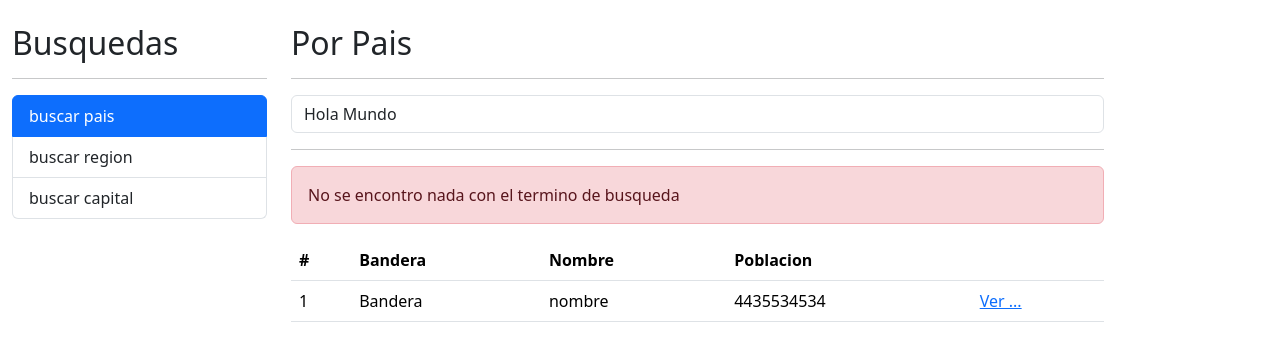
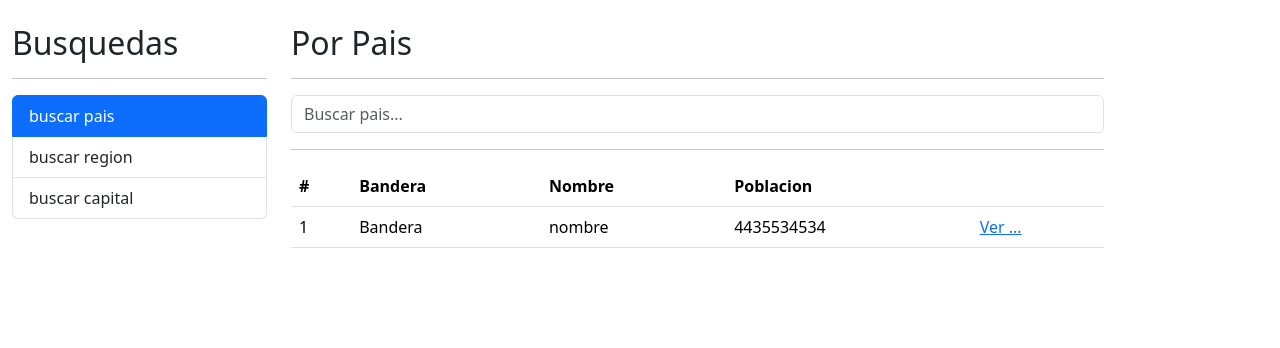
Before and after one commit to rodo92/paisesApp, an Angular app: page / in a window 1280 px wide. Shown: the top 348 px of the page. Built offline with nearby package versions, Linux system fonts and the light colour scheme.

Commit message:
Feat: manejo de errores

```diff
--- a/src/app/pais/pages/por-pais/por-pais.component.html
+++ b/src/app/pais/pages/por-pais/por-pais.component.html
@@ -16,11 +16,11 @@
 </div>
 
 <hr>
-<div class="alert alert-danger">
-    No se encontro nada con el termino de busqueda
+<div *ngIf="hayError" class="alert alert-danger">
+    No se encontro nada con el termino de busqueda: {{ termino }}
 </div>
 
-<div class="row">
+<div  *ngIf="!hayError" class="row">
     <div class="col">
         <table class="table table-hover">
             <thead>
--- a/src/app/pais/pages/por-pais/por-pais.component.ts
+++ b/src/app/pais/pages/por-pais/por-pais.component.ts
@@ -8,14 +8,18 @@ import { PaisService } from '../../services/pais.service';
   ]
 })
 export class PorPaisComponent {
-  termino: string = 'Hola Mundo';
+  termino: string = '';
+  hayError: boolean = false;
 
   constructor(private paisService: PaisService) {}
 
   buscar() {
+    this.hayError = false;
     this.paisService.buscarPais(this.termino)
-    .subscribe(resp => {
+    .subscribe((resp) => {
       console.log(resp)
+    }, (err) => {
+      this.hayError = true;
     });
   }
 }
```
